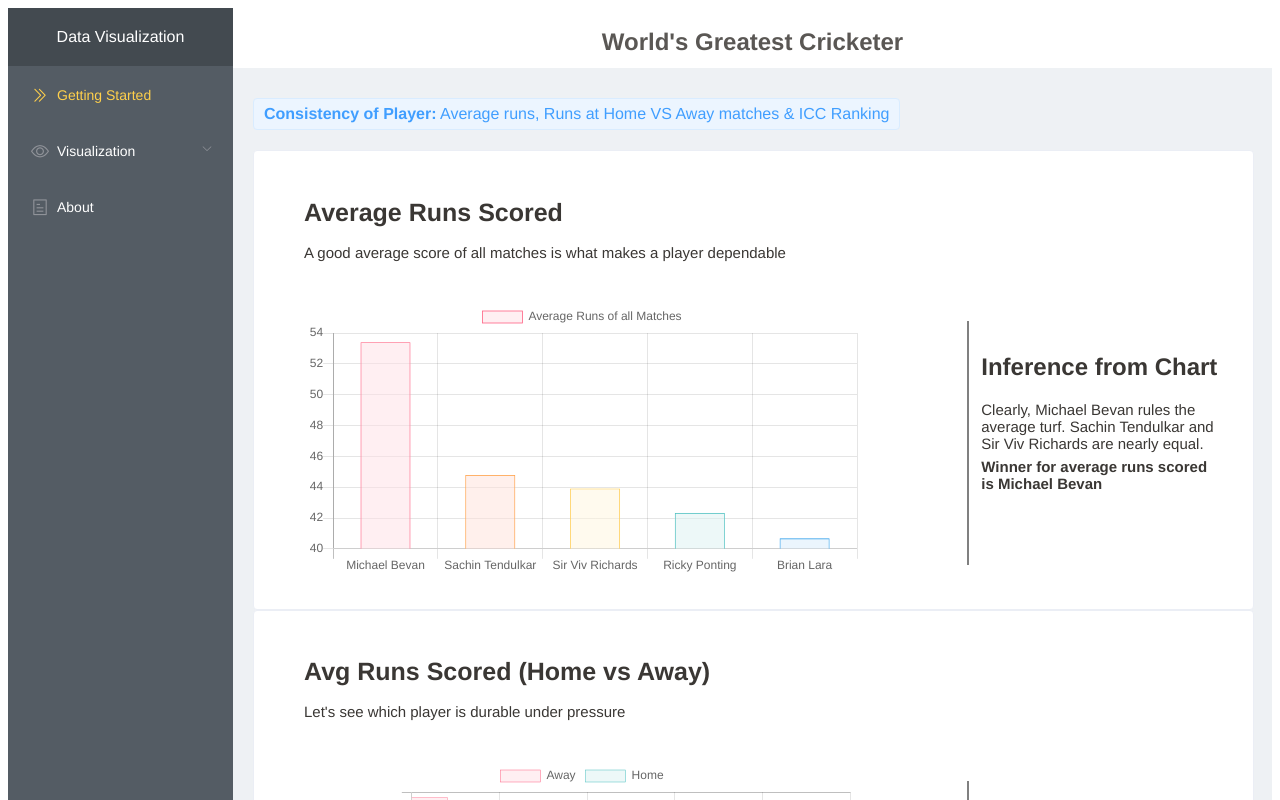
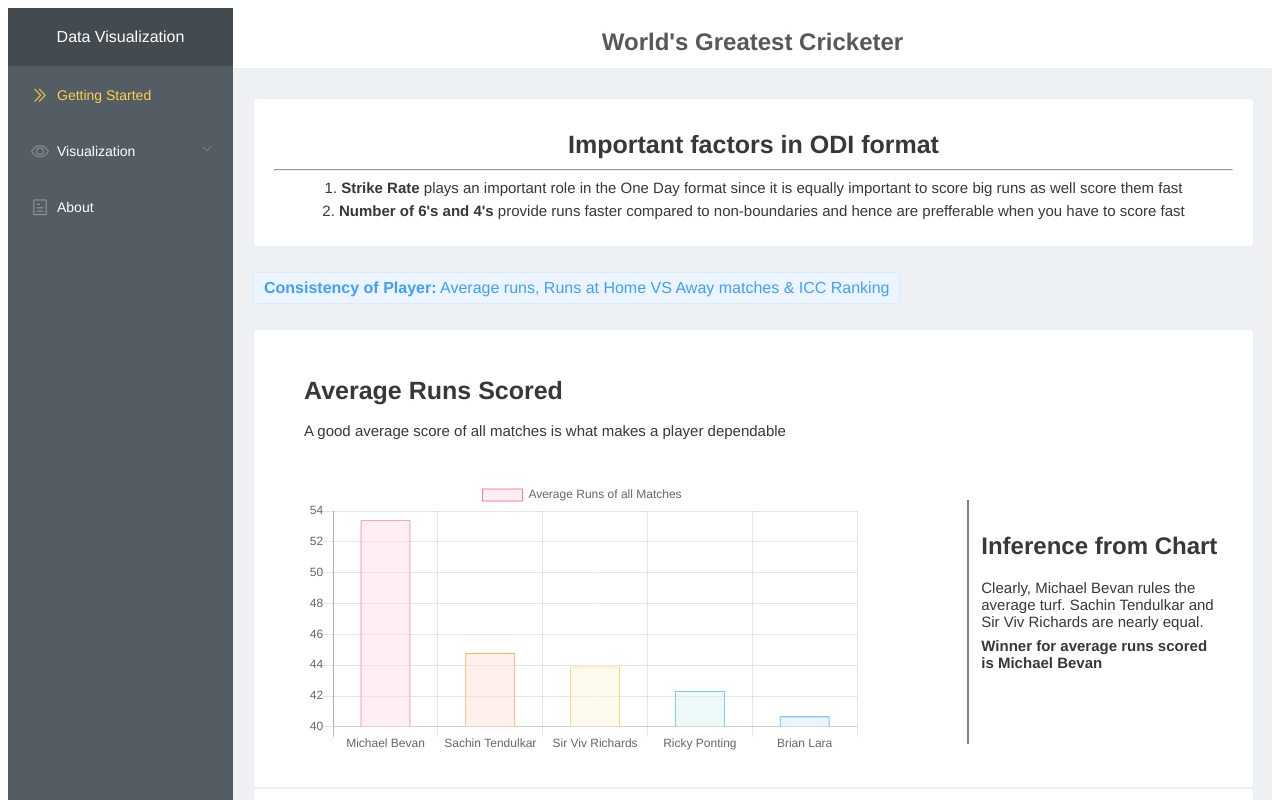
Before and after one commit to tapthoughts/worlds-greatest-cricketer, a Vue app: page /battingODI in a window 1280 px wide. Shown: the top 800 px of the page. Built offline with nearby package versions, Linux system fonts and the light colour scheme.

Commit message:
added imp factor card in ODI batting

```diff
--- a/src/App.vue
+++ b/src/App.vue
@@ -102,6 +102,19 @@
     max-width: 100%;
 }
 
+.title-imp {
+  color: rgb(58,55,52);
+    font-size: 25px;
+    font-weight: bold;
+    display: block;
+    margin-top: 10px;
+    margin-block-start: 0.42em;
+    margin-block-end: 0.42em;
+    margin-inline-start: 0px;
+    margin-inline-end: 0px;
+    max-width: 100%;
+}
+
 h1 {
     color: rgb(58,55,52);
     font-size: 25px;
--- a/src/views/BattingODI.vue
+++ b/src/views/BattingODI.vue
@@ -1,6 +1,22 @@
 <template>
     <div class="batting-odi">
-        <el-tag class="tags"><b>Consistency of Player:</b> Average runs, Runs at Home VS Away matches & ICC Ranking </el-tag>
+
+        <div class="card center">
+          <span class="title-imp">Important factors in ODI format</span>
+          <hr>
+          <span class="result-ps">1. <b>Strike Rate</b> plays an important role in the
+            One Day format since it is equally important to score big runs as well
+            score them fast
+          </span>
+          <span class="result-ps">2. <b>Number of 6's and 4's</b> provide runs faster
+            compared to non-boundaries and hence are prefferable when you have to score fast
+          </span>
+        </div>
+
+        <el-tag class="tags bottomtags">
+          <b>Consistency of Player:</b>
+          Average runs, Runs at Home VS Away matches & ICC Ranking
+        </el-tag>
         <div class="card">
             <Chart
             titleText="Average Runs Scored"
@@ -563,12 +579,12 @@
 
 <style scoped>
 .tags {
-  margin-bottom: 20px;
+  margin-bottom: 25px;
   font-size: 16px;
 }
 
 .bottomtags {
-  margin-top: 30px;
+  margin-top: 25px;
 }
 
 .center {
```
